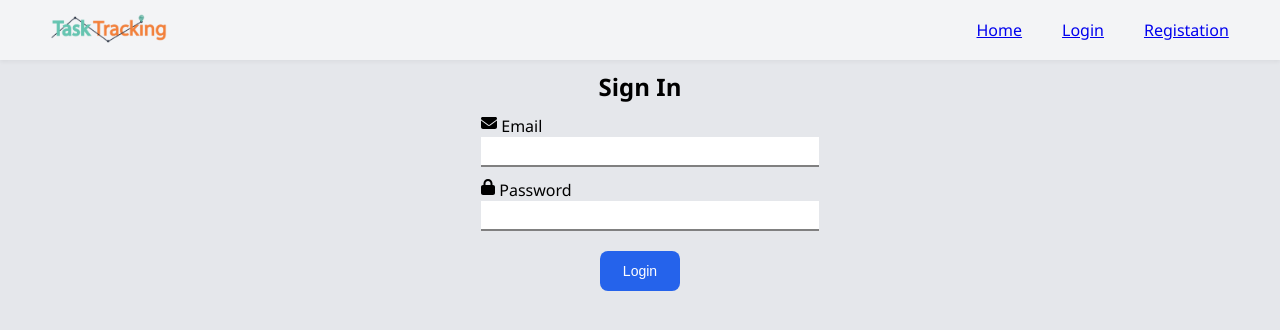
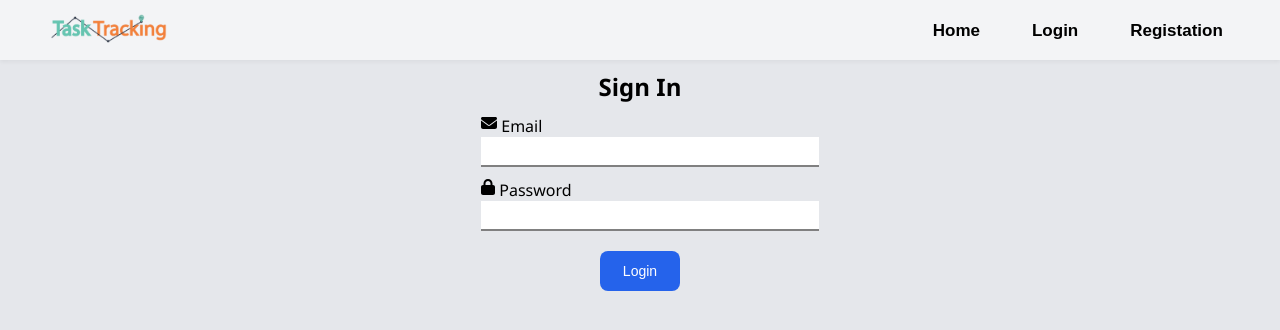
Before and after one commit to rashmipanday06/tasktrek-fullstack, a React (Vite) app: page /login in a window 1280 px wide. Shown: the top 330 px of the page. Built offline with nearby package versions, Linux system fonts and the light colour scheme.

Commit message:
minor css changes done.

```diff
--- a/src/components/Navbar/index.tsx
+++ b/src/components/Navbar/index.tsx
@@ -14,9 +14,9 @@ const Navbar = () => {
 
         </div>
         <div className={style.navWrapper}>
-            <Link to='/'>Home</Link>
-            <Link to='/Login'>Login</Link>
-            <Link to='/registation'>Registation</Link>
+            <Link to='/'><button className={style.naTextvWrapper}>Home</button></Link>
+            <Link to='/Login'><button className={style.naTextvWrapper}>Login</button></Link>
+            <Link to='/registation'><button className={style.naTextvWrapper}>Registation</button></Link>
         </div>
 
     </nav>
--- a/src/components/Navbar/style.module.css
+++ b/src/components/Navbar/style.module.css
@@ -22,3 +22,10 @@
     position: relative;
     left: 4%;
 }
+.naTextvWrapper{
+        background: none;
+    border: none;
+    color: black;
+    font-size: 17px;
+    font-weight: 600;
+}
```
Also changed, not shown: src/components/pages/login/style.module.css (+3 -4 lines).
